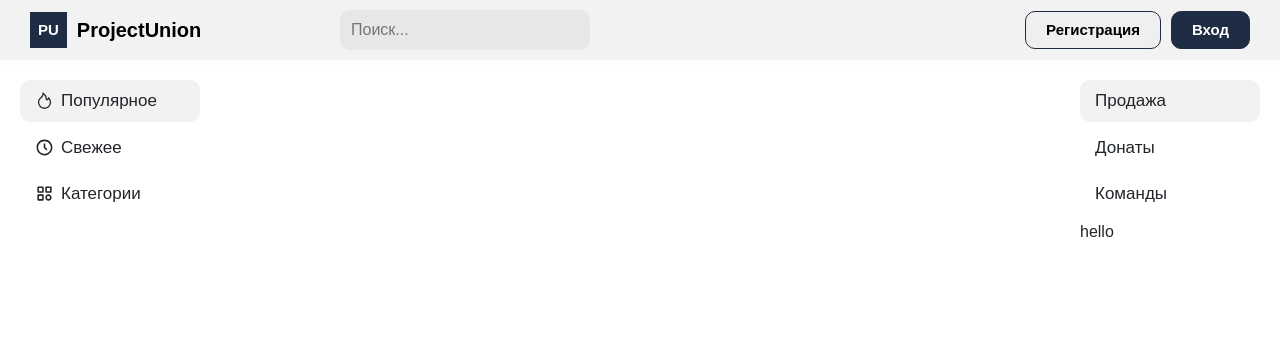
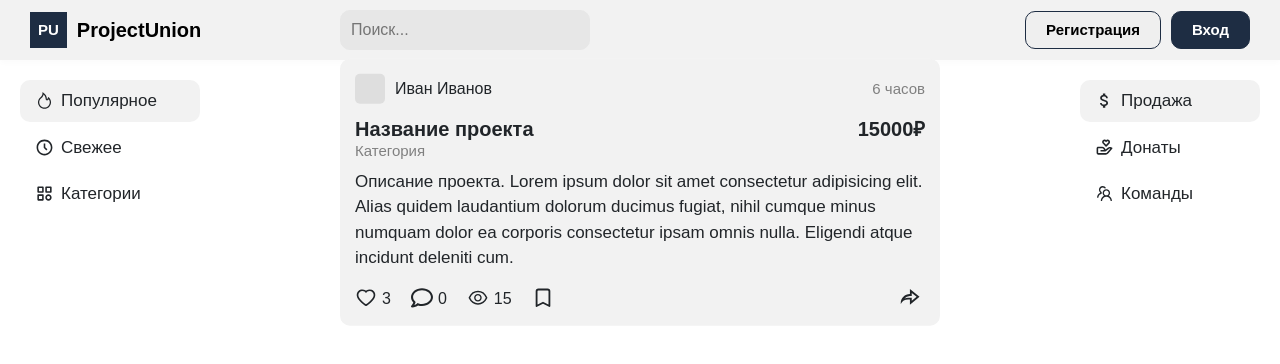
Before and after one commit to NovaLinea/project-frontend, a React (Create React App) app: page / in a window 1280 px wide. Shown: the top 364 px of the page. Built offline with nearby package versions, Linux system fonts and the light colour scheme.

Commit message:
Start add style for project

```diff
--- a/src/components/AppRoute.jsx
+++ b/src/components/AppRoute.jsx
@@ -23,7 +23,7 @@ const AppRoute = () => {
     return (
         <>
             <Header/>
-            <div className="content">
+            <div className="main">
                 <Sidebar/>
 
                 {store.isAuth
--- a/src/components/ModeMenu.jsx
+++ b/src/components/ModeMenu.jsx
@@ -1,5 +1,8 @@
 import React, { useState } from 'react'
 import '../styles/ModeMenu.css';
+import { MdAttachMoney } from "react-icons/md"
+import { BiDonateHeart } from "react-icons/bi"
+import { AiOutlineTeam } from "react-icons/ai"
 
 
 const ModeMenu = () => {
@@ -13,14 +16,17 @@ const ModeMenu = () => {
         <div className="mode">
             <div className="menu__list">
                 <div onClick={() => changeItem('sale')} className={activeItem === 'sale' ? 'menu__list-item active' : 'menu__list-item'}>
+                    <MdAttachMoney className='menu__list-item__icon'/>
                     <span>Продажа</span>
                 </div>
 
                 <div onClick={() => changeItem('donate')} className={activeItem === 'donate' ? 'menu__list-item active' : 'menu__list-item'}>
+                    <BiDonateHeart className='menu__list-item__icon'/>
                     <span>Донаты</span>
                 </div>
 
                 <div onClick={() => changeItem('team')} className={activeItem === 'team' ? 'menu__list-item active' : 'menu__list-item'}>
+                    <AiOutlineTeam className='menu__list-item__icon'/>
                     <span>Команды</span>
                 </div>
             </div>
--- a/src/pages/Popular.jsx
+++ b/src/pages/Popular.jsx
@@ -1,12 +1,64 @@
 import React from 'react'
+import '../styles/Project.css';
+import { AiOutlineHeart, AiOutlineEye } from "react-icons/ai"
+import { FaRegComment } from "react-icons/fa"
+import { HiOutlineBookmark } from "react-icons/hi"
+import { RiShareForwardLine } from "react-icons/ri"
 import ModeMenu from '../components/ModeMenu';
 
 
 const Popular = () => {
     return (
-        <div>
+        <div className='content'>
+            <div className="content__data">
+                <div className="project">
+                    <div className="project__header">
+                        <div className="from__data">
+                            <div className="from">
+                                <div className="photo"></div>
+                                <div className="person">Иван Иванов</div>
+                            </div>
+                            <div className="time">6 часов</div>
+                        </div>
+
+                        <div className="heading">
+                            <p className="title">Название проекта</p>
+                            <p className="price">15000₽</p>
+                        </div>
+                    </div>
+
+                    <div className="project__body">
+                        <p className="category">Категория</p>
+                        <p className="description">Описание проекта. Lorem ipsum dolor sit amet consectetur adipisicing elit. Alias quidem laudantium dolorum ducimus fugiat, nihil cumque minus numquam dolor ea corporis consectetur ipsam omnis nulla. Eligendi atque incidunt deleniti cum.</p>
+                    </div>
+
+                    <div className="project__footer">
+                        <div className="feedback">
+                            <div className="likes feedback__item">
+                                <AiOutlineHeart className='project__footer-icon'/>
+                                <span>3</span>
+                            </div>
+
+                            <div className="comments feedback__item">
+                                <FaRegComment className='project__footer-icon'/>
+                                <span>0</span>
+                            </div>
+
+                            <div className="views feedback__item">
+                                <AiOutlineEye className='project__footer-icon'/>
+                                <span>15</span>
+                            </div>
+
+                            <HiOutlineBookmark className='project__footer-icon'/>
+                        </div>
+
+                        <div className="share">
+                            <RiShareForwardLine className='project__footer-icon'/>
+                        </div>
+                    </div>
+                </div>
+            </div>
             <ModeMenu/>
-            hello
         </div>
     );
 };
--- a/src/styles/App.css
+++ b/src/styles/App.css
@@ -4,8 +4,24 @@ body {
     font-family: Arial, Helvetica, sans-serif;
 }
 
-.content {
+.main {
     display: flex;
     justify-content: space-between;
     padding-top: 20px;
 }
+
+.content {
+    display: flex;
+    justify-content: space-between;
+}
+
+.content__data {
+    position: absolute;
+    left: 50%;
+    top: 24%;
+    -webkit-transform: translate(-50%, -50%);
+    -moz-transform: translate(-50%, -50%);
+    -ms-transform: translate(-50%, -50%);
+    -o-transform: translate(-50%, -50%);
+    transform: translate(-50%, -50%);
+}
--- a/src/styles/ModeMenu.css
+++ b/src/styles/ModeMenu.css
@@ -24,3 +24,8 @@
 .menu__list-item:hover {
     background-color: #f8f8f8;
 }
+
+.menu__list-item__icon {
+    margin-right: 7px;
+    font-size: 19px;
+}
--- /dev/null
+++ b/src/styles/Project.css
@@ -0,0 +1,76 @@
+.content__data {
+    width: 600px;
+}
+
+.project {
+    background-color: #f2f2f2;
+    border-radius: 10px;
+    padding: 15px;
+}
+
+.from__data, .heading {
+    display: flex;
+    justify-content: space-between;
+    align-items: center;
+}
+
+.from__data .from {
+    display: flex;
+    align-items: center;
+}
+
+.from__data .photo {
+    width: 30px;
+    height: 30px;
+    background-color: #dedede;
+    border-radius: 5px;
+    margin-right: 10px;
+}
+
+.from__data .time {
+    color: grey;
+    font-size: 15px;
+}
+
+.heading {
+    padding-top: 10px;
+    font-size: 20px;
+    font-weight: bold;
+}
+
+.project__body {
+    margin-top: -20px;
+}
+
+.category {
+    font-size: 15px;
+    color: grey;
+}
+
+.description {
+    margin-top: -10px;
+    font-size: 17px;
+}
+
+.project__footer {
+    display: flex;
+    justify-content: space-between;
+    align-items: center;
+}
+
+.feedback {
+    width: 220px;
+    display: flex;
+    align-items: center;
+}
+
+.feedback__item {
+    margin-right: 20px;
+}
+
+.project__footer-icon {
+    font-size: 22px;
+    font-weight: bold;
+    margin-right: 5px;
+    margin-top: -2px;
+}
```
